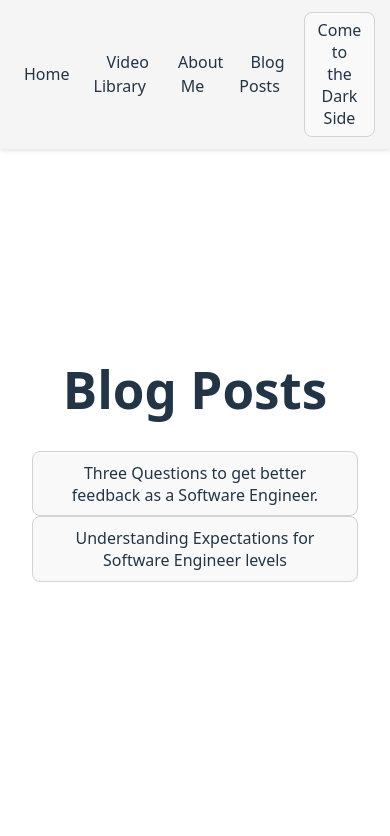
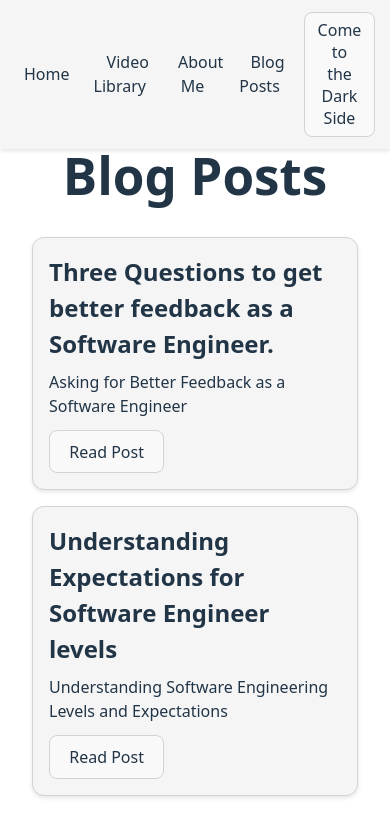
Before and after one commit to bdeckard92/SelfAwareSoftware, a React (Vite) app: page /blog in a window 390 px wide. Shown: the top 836 px of the page. Built offline with nearby package versions, Linux system fonts and the light colour scheme.

Commit message:
updates blog view for stying and readability

```diff
--- a/src/components/blog/Blog.css
+++ b/src/components/blog/Blog.css
@@ -1,5 +1,80 @@
-article {
+.blog-list {
+  display: flex;
+  flex-wrap: wrap;
+  justify-content: center;
+  gap: 1rem;
+  margin-top: 2rem;
+}
+
+.blog-card {
+  background-color: var(--surface-color);
+  border: 1px solid var(--border-color);
+  border-radius: 12px;
+  box-shadow: 0 2px 4px var(--shadow-color);
+  padding: 1rem;
   text-align: left;
-  max-width: 800px;
-  margin: 0 auto;
+  flex: 0 1 calc((100% - 2rem) / 3);
+  min-width: 280px;
+  max-width: 380px;
 }
+
+.blog-card-title {
+  margin: 0;
+}
+
+.blog-card-subtitle {
+  margin: 0.5rem 0 0;
+  font-weight: 500;
+}
+
+.blog-card-toggle {
+  margin-top: 0.75rem;
+}
+
+.blog-reader {
+  margin: 2rem auto 0;
+  width: min(900px, 100%);
+  background-color: var(--surface-color);
+  border: 1px solid var(--border-color);
+  border-radius: 12px;
+  box-shadow: 0 2px 4px var(--shadow-color);
+  padding: 1.5rem;
+}
+
+.blog-reader article {
+  text-align: left;
+  max-width: 72ch;
+  margin: 0;
+  line-height: 1.75;
+}
+
+.blog-reader article h1,
+.blog-reader article h2,
+.blog-reader article h3 {
+  line-height: 1.3;
+}
+
+.blog-reader article p,
+.blog-reader article li,
+.blog-reader article blockquote {
+  font-size: 1.05rem;
+}
+
+@media (max-width: 1024px) {
+  .blog-card {
+    flex-basis: calc((100% - 1rem) / 2);
+    min-width: 260px;
+    max-width: 420px;
+  }
+}
+
+@media (max-width: 640px) {
+  .blog-card {
+    flex-basis: 100%;
+    max-width: 100%;
+  }
+
+  .blog-reader {
+    padding: 1rem;
+  }
+}
--- a/src/components/blog/Blog.jsx
+++ b/src/components/blog/Blog.jsx
@@ -4,23 +4,52 @@ import blogList from "../../utils/blogs.jsx";
 
 const Blog = () => {
   const [blogToShow, setBlogToShow] = useState(null);
+
   const showBlogBody = (id) => {
     setBlogToShow((prev) => (prev === id ? null : id));
   };
 
-  const showBlogTitle = blogList.map((blog) => (
-    <div key={blog.episode}>
-      {" "}
-      <button type="button" onClick={() => showBlogBody(blog.episode)}>
-        {blog.title}
-      </button>{" "}
-      {blogToShow === blog.episode && blog.body}
-    </div>
+  const getBlogSubtitle = (body) => {
+    const articleChildren = body?.props?.children;
+    const childrenArray = Array.isArray(articleChildren)
+      ? articleChildren
+      : [articleChildren];
+    const headerElement = childrenArray.find((child) => child?.type === "header");
+
+    if (!headerElement) {
+      return "";
+    }
+
+    const headerChildren = headerElement.props?.children;
+    const headerArray = Array.isArray(headerChildren) ? headerChildren : [headerChildren];
+    const h1Element = headerArray.find((child) => child?.type === "h1");
+
+    return typeof h1Element?.props?.children === "string"
+      ? h1Element.props.children
+      : "";
+  };
+
+  const showBlogCards = blogList.map((blog) => (
+    <section className="blog-card" key={blog.episode}>
+      <h2 className="blog-card-title">{blog.title}</h2>
+      <p className="blog-card-subtitle">{getBlogSubtitle(blog.body)}</p>
+      <button
+        className="blog-card-toggle"
+        type="button"
+        onClick={() => showBlogBody(blog.episode)}
+      >
+        {blogToShow === blog.episode ? "Hide Post" : "Read Post"}
+      </button>
+    </section>
   ));
+
+  const activeBlog = blogList.find((blog) => blog.episode === blogToShow);
+
   return (
     <>
       <h1>Blog Posts</h1>
-      {showBlogTitle}
+      <div className="blog-list">{showBlogCards}</div>
+      {activeBlog && <section className="blog-reader">{activeBlog.body}</section>}
     </>
   );
 };
```
